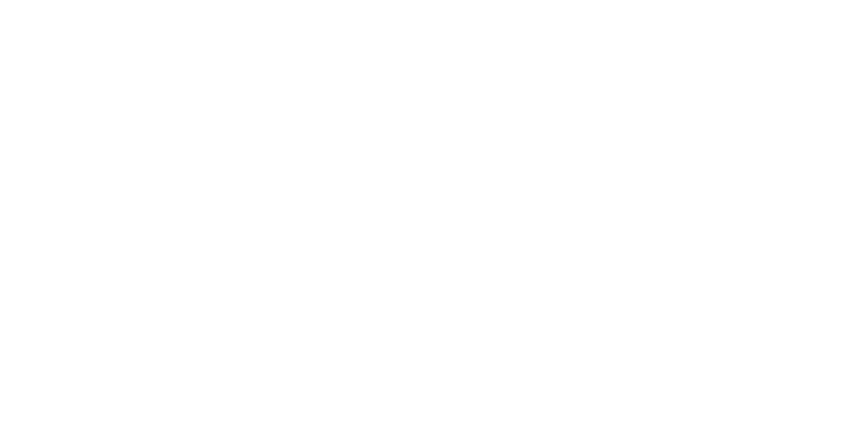
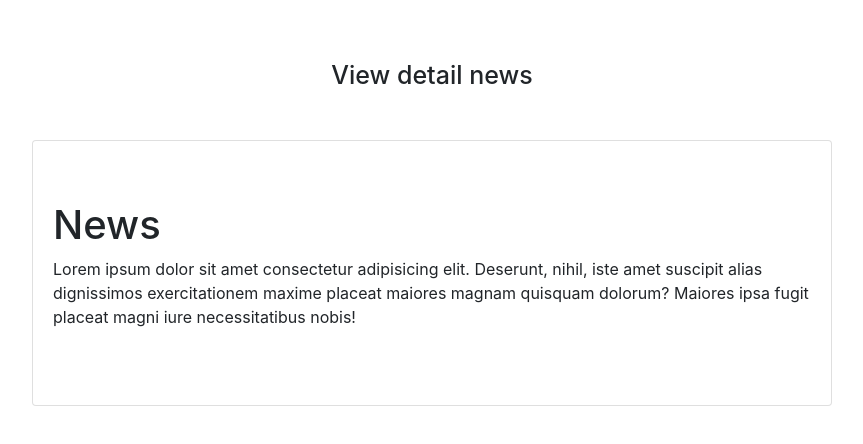
Before and after one commit to sabitaneupane/redux-news-app, a React (Create React App) app: page /news/1 in a window 1280 px wide. Shown: the top 444 px of the page, without its empty margins (208-1071 px from the left). Built offline with nearby package versions, Linux system fonts and the light colour scheme.

Commit message:
UI changes

```diff
--- a/src/components/App.tsx
+++ b/src/components/App.tsx
@@ -5,8 +5,8 @@
 export const App: React.FunctionComponent = () =>
   (
     <div className="news-container">
+        <h1 className="page-title"> News</h1>
       <div className="card">
-        <h1 className="page-title"> News</h1>
         <p className="page-subtitle"> Click button below to fetch recent news.</p>
         <span> <NavLink to="/news" className="btn btn-success btn-sm"> Get news </NavLink> </span>
       </div>
--- a/src/components/news/index.tsx
+++ b/src/components/news/index.tsx
@@ -24,20 +24,21 @@
   }, [])
   return (
     <div className="container">
-      <h3 className="post-head"> Recent News </h3>
+      <h3 className="page-title"> Recent News </h3>
       {isLoading ? <Loading /> : null}
       {
         isError ? <Error /> :
-          <div className="row">
+          <div className="row news-content">
             {
               canViewNews ?
                 Array.from(postData).map((post: any, index) => {
+                  const url = `/news/${post.post_id}`;
                   return (
-                    <div key={index} className="col-6 post-content">
-                      <div className="post-content-details">
+                    <div key={index} className="col-6">
+                      <div className="post-content card">
                         <h3 className="news-title"> {post.title} </h3>
                         <p className="news-description"> {post.description} </p>
-                        <NavLink to="/news"> Read More </NavLink>
+                        <NavLink to={url}> Read More </NavLink>
                       </div>
                     </div>
                   );
--- a/src/components/news/shownews.tsx
+++ b/src/components/news/shownews.tsx
@@ -3,7 +3,13 @@
 export const Getnews: React.FunctionComponent = () => {
   return (
     <div>
-      <h1> View Detail news </h1>
+      <h1 className="page-title"> View detail news </h1>
+      <div className="news-container">
+        <div className="card">
+          <h1 className=""> News</h1>
+          <p className="">  Lorem ipsum dolor sit amet consectetur adipisicing elit. Deserunt, nihil, iste amet suscipit alias dignissimos exercitationem maxime placeat maiores magnam quisquam dolorum? Maiores ipsa fugit placeat magni iure necessitatibus nobis!</p>
+        </div>
+      </div>
     </div>
 
   );
--- a/src/routes.tsx
+++ b/src/routes.tsx
@@ -9,7 +9,7 @@
     <Switch>
       <Route exact path="/" component={App} />
       <Route exact path="/news" component={Getnews} />
-      <Route exact path="/news/view" component={Shownews} />
+      <Route exact path="/news/:id" component={Shownews} />
     </Switch>
   );
 }
--- a/src/styles/app.scss
+++ b/src/styles/app.scss
@@ -4,11 +4,26 @@
   font-family: sans-serif;
 }
 
+.page-title{
+  text-align: center;
+  font-size: 25px;
+  padding: 60px 0px 20px 0px;
+}
+
+.page-subtitle{
+  text-align: center;
+  font-size: 18px;
+}
+
 .news-container .card{
   padding: 60px 20px;
-  width:400px;
+  width:800px;
   margin: auto;
-  margin-top: 100px;
+  margin-top: 30px;
+}
+
+.news-content{
+  margin-top: 30px;
 }
 
 .card span{
@@ -19,24 +34,8 @@
   width: 100px;
 }
 
-.page-title{
-  text-align: center;
-  font-size: 25px;
-}
-
-.page-subtitle{
-  text-align: center;
-  font-size: 18px;
-}
-
 .post-content{
-  padding: 5px;
-}
-
-.post-content-details{
   margin:10px;
-  background: #efefef;
-  border: 1px solid black;
   padding: 20px;
 }
 
```
